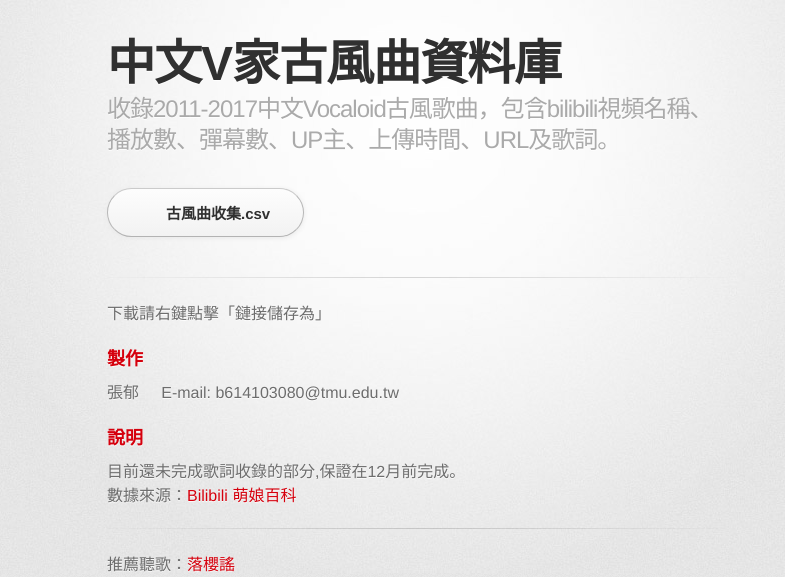
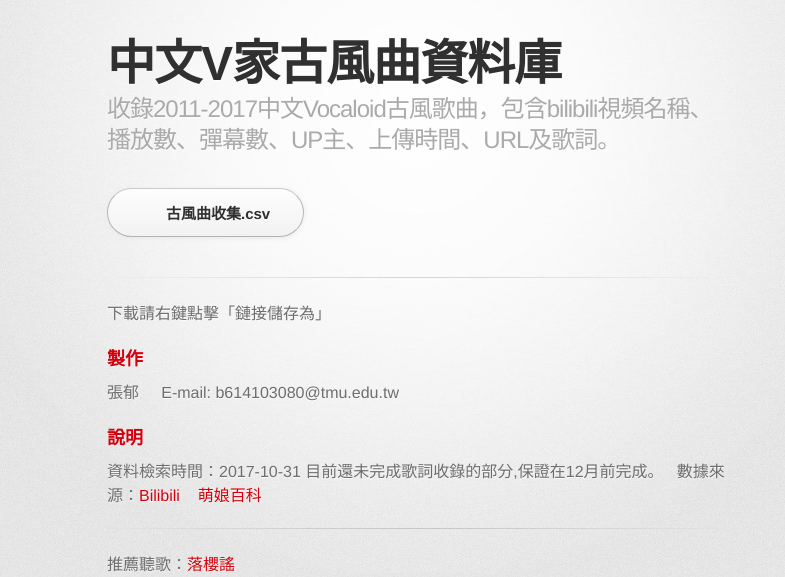
Before and after one commit to fireindark707/ChineseV_GUFENG, a Jekyll site: the page built from docs/index.md, in a window 1280 px wide. Shown: the top 577 px of the page, without its empty margins (223-1008 px from the left). Built offline with Jekyll 4.4.1, drawn with Linux system fonts in a browser that asks for light colours; some web fonts are replaced; grey boxes are pictures that could not be loaded.

Commit message:
Update index.md

```diff
--- a/docs/index.md
+++ b/docs/index.md
@@ -6,9 +6,9 @@ layout: default
 張郁
 E-mail: b614103080@tmu.edu.tw
 ### 說明
-
+資料檢索時間：2017-10-31
 目前還未完成歌詞收錄的部分,保證在12月前完成。
-數據來源：[Bilibili](www.bilibili.com)    [萌娘百科](https://zh.moegirl.org)
+數據來源：[Bilibili](www.bilibili.com)    [萌娘百科](https://zh.moegirl.org)
 
 ---
 
```
